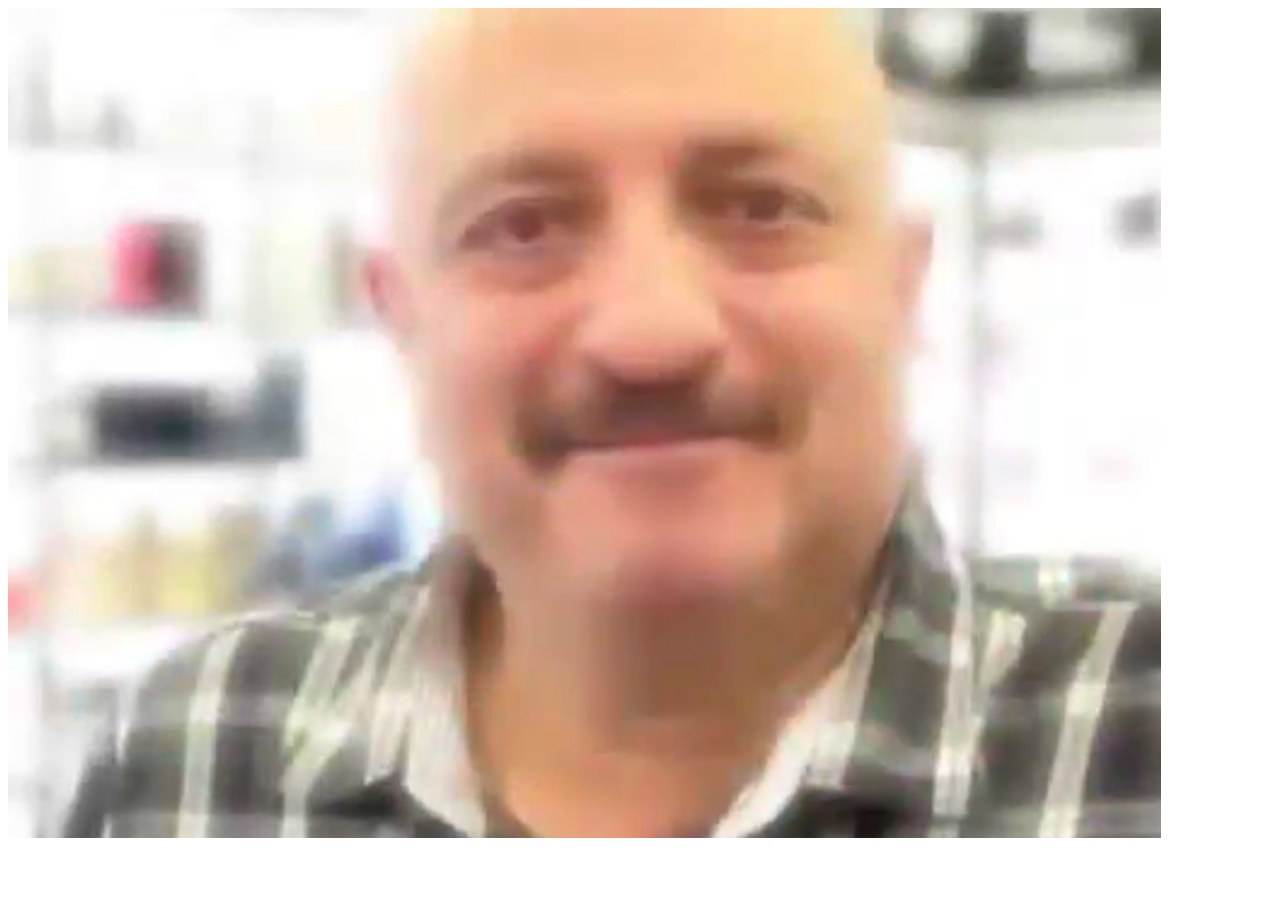
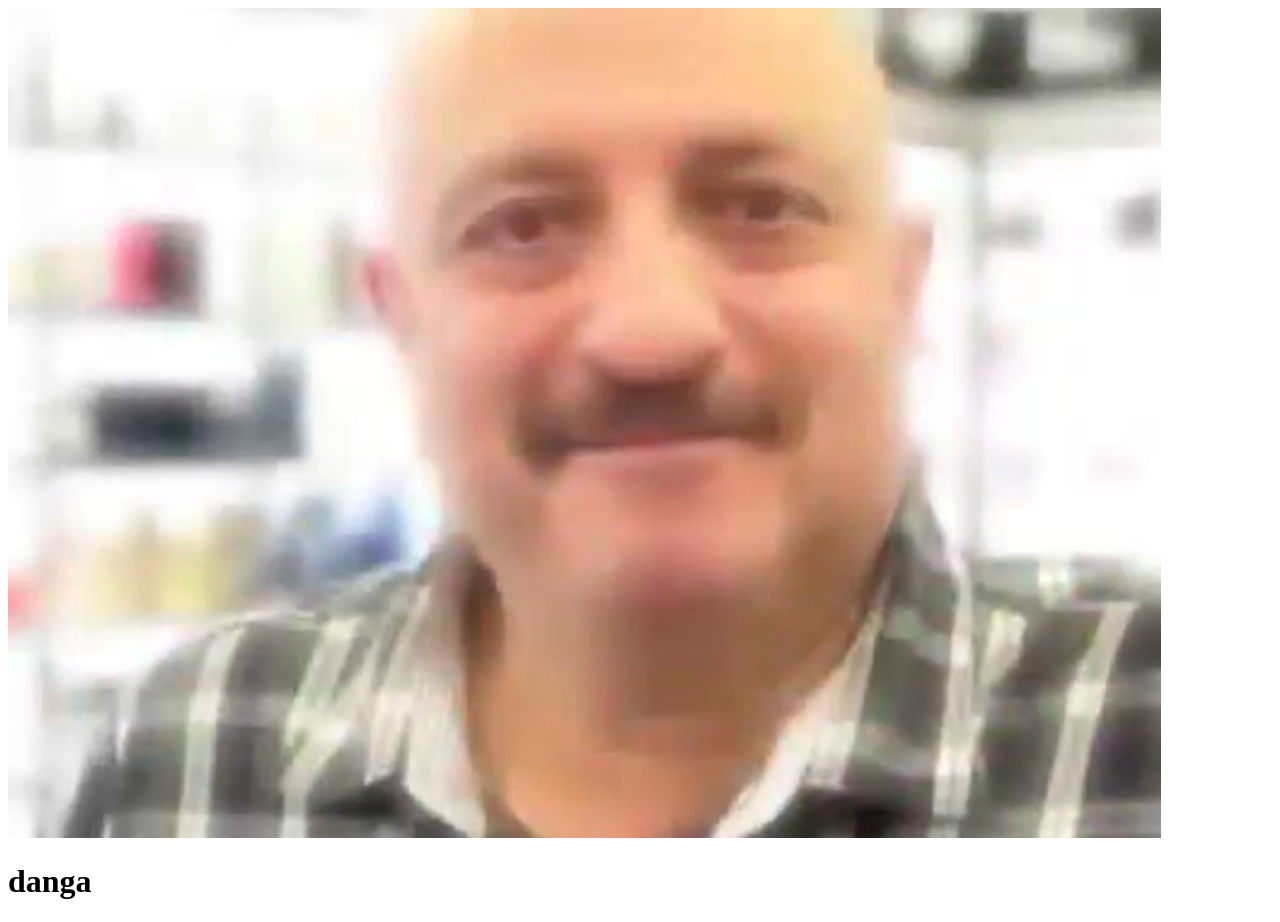
Before and after one commit to AbsoluX78/nashat, a plain HTML site: page index.html in a window 1280 px wide. Before the commit the page ends 850 px from the top, so only its background shows below. Drawn offline with Linux system fonts and the light colour scheme.

Commit message:
Update index.html

```diff
--- a/index.html
+++ b/index.html
@@ -5,5 +5,6 @@
     </head>
     <body>
         <img src="nashatimage.png">
+        <h1>danga</h1>
     </body>
 </main>
```
